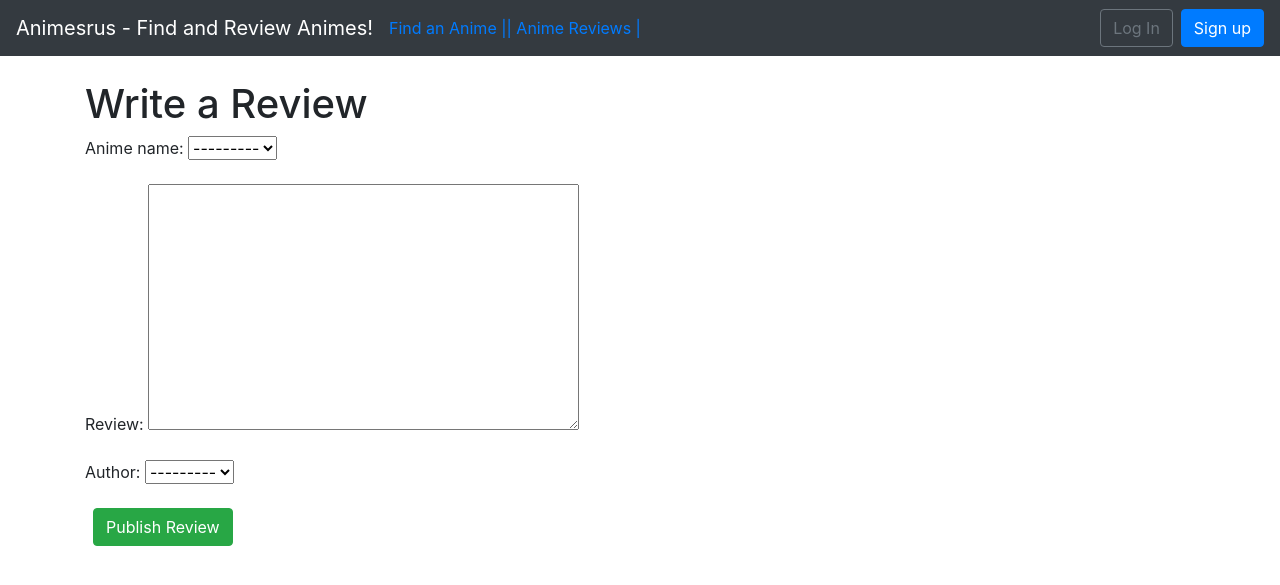
After one commit to pjunius416/animesrus, a Django app: page /animes/reviews/new/ in a window 1280 px wide. The commit adds this page. Shown: the top 585 px of the page. Run offline with Django 3.2, Linux system fonts and the light colour scheme; data that the repository does not hold is empty; some libraries are stand-ins or nearby versions.

Commit message:
Completed CRUD for Reviews

```diff
--- a/animesrus/animes/models.py
+++ b/animesrus/animes/models.py
@@ -41,5 +41,8 @@ class Review(models.Model):
         on_delete=models.CASCADE,
     )
 
+    def get_absolute_url(self):
+        return reverse('review_list')
+
     def __str__(self):
         return self.review or ''
--- /dev/null
+++ b/animesrus/animes/templates/review_new.html
@@ -0,0 +1,9 @@
+{% extends 'base.html' %}
+
+{% block content %}
+    <h1>Write a Review</h1>
+    <form action="" method="post">{% csrf_token %}
+      {{ form.as_p }}
+      <button class="btn btn-success ml-2" type="submit">Publish Review</button>
+    </form>
+{% endblock content %}
--- a/animesrus/animes/urls.py
+++ b/animesrus/animes/urls.py
@@ -1,6 +1,7 @@
 from django.urls import path
 from . import views
-from .views import (AnimeListView, AnimeUpdateView, AnimeDetailView, AnimeDeleteView, AnimeCreateView)
+from .views import (AnimeListView, AnimeUpdateView, AnimeDetailView, AnimeDeleteView, AnimeCreateView,
+                    ReviewListView, ReviewCreateView, ReviewDeleteView, ReviewUpdateView)
 
 urlpatterns = [
     path('<int:pk>/edit/', AnimeUpdateView.as_view(), name='anime_edit'),
@@ -8,5 +9,8 @@ urlpatterns = [
     path('<int:pk>/delete/', AnimeDeleteView.as_view(), name='anime_delete'),
     path('new/', AnimeCreateView.as_view(), name='anime_new'),
     path('', AnimeListView.as_view(), name='anime_list'),
-
+    path('reviews/', ReviewListView.as_view(), name='review_list'),
+    path('reviews/new/', ReviewCreateView.as_view(), name='review_new'),
+    path('reviews/<int:pk>/delete/', ReviewDeleteView.as_view(), name='review_delete'),
+    path('reviews/<int:pk>/edit/', ReviewUpdateView.as_view(), name='review_edit'),
 ]
--- a/animesrus/animes/views.py
+++ b/animesrus/animes/views.py
@@ -2,7 +2,7 @@ from django.contrib.auth.mixins import LoginRequiredMixin, PermissionRequiredMix
 from django.views.generic.edit import UpdateView, DeleteView, CreateView
 from django.views.generic import ListView, DetailView
 from .models import models
-from .models import Anime
+from .models import Anime, Review
 from django.urls import reverse_lazy
 
 class AnimeListView(ListView):
@@ -32,3 +32,28 @@ class AnimeCreateView(CreateView):
     def form_valid(self, form):
         form.instance.added_by = self.request.user
         return super().form_valid(form)
+
+#Review Views
+class ReviewListView(ListView):
+    model = Review
+    template_name = 'review_list.html'
+
+class ReviewCreateView(CreateView):
+    model = Review
+    template_name = 'review_new.html'
+    fields = ('anime_name', 'review', 'author')
+    login_url = 'login'
+
+    def form_valid(self, form):
+        form.instance.author = self.request.user
+        return super().form_valid(form)
+
+class ReviewDeleteView(DeleteView):
+    model = Review
+    template_name = 'review_delete.html'
+    success_url = reverse_lazy('review_list')
+
+class ReviewUpdateView(UpdateView):
+    model = Review
+    fields = ('anime_name', 'review', 'author')
+    template_name = 'review_edit.html'
--- a/animesrus/templates/base.html
+++ b/animesrus/templates/base.html
@@ -17,11 +17,11 @@
       <div class="collapse navbar-collapse">
         <ul class="nav navbar-nav">
             <li><a href="{% url 'anime_list' %}">Find an Anime |</a></li>
-            <li><a href="{% url 'home' %}">| Anime Reviews |</a></li>
+            <li><a href="{% url 'review_list' %}">| Anime Reviews |</a></li>
         </ul>
         {% if user.is_authenticated %}
         <ul class="navbar-nav mr-auto">
-          <li class="nav-item"><a href="{% url 'home' %}">| Review an Anime | </a></li>
+          <li class="nav-item"><a href="{% url 'review_new' %}">| Review an Anime | </a></li>
           <li class="nav-item"><a href="{% url 'anime_new' %}">| Recommend an Anime |</a></li>
         </ul>
       {% endif %}
--- a/animesrus/templates/home.html
+++ b/animesrus/templates/home.html
@@ -12,11 +12,11 @@
     <a class="btn btn-primary btn-lg" a href="{% url 'anime_list' %}" role="button">Find an Anime</a>
   </p>
   <p class="lead">
-    <a class="btn btn-primary btn-lg" role="button">Anime Reviews</a>
+    <a class="btn btn-primary btn-lg" a href="{% url 'review_list' %}" role="button">Anime Reviews</a>
   </p>
   {% if user.is_authenticated %}
   <p class="lead">
-    <a class="btn btn-primary btn-lg" role="button">Review an Anime</a>
+    <a class="btn btn-primary btn-lg" a href="{% url 'review_new' %}" role="button">Review an Anime</a>
   </p>
   <p class="lead">
     <a class="btn btn-primary btn-lg" a href="{% url 'anime_new' %}" role="button">Recommend an Anime</a>
```
Also changed, not shown: animesrus/animes/templates/anime_detail.html (+10 -1 lines), animesrus/animes/templates/review_delete.html (added, +9 -0 lines), animesrus/animes/templates/review_edit.html (added, +9 -0 lines), animesrus/templates/review_list.html (added, +23 -0 lines).
